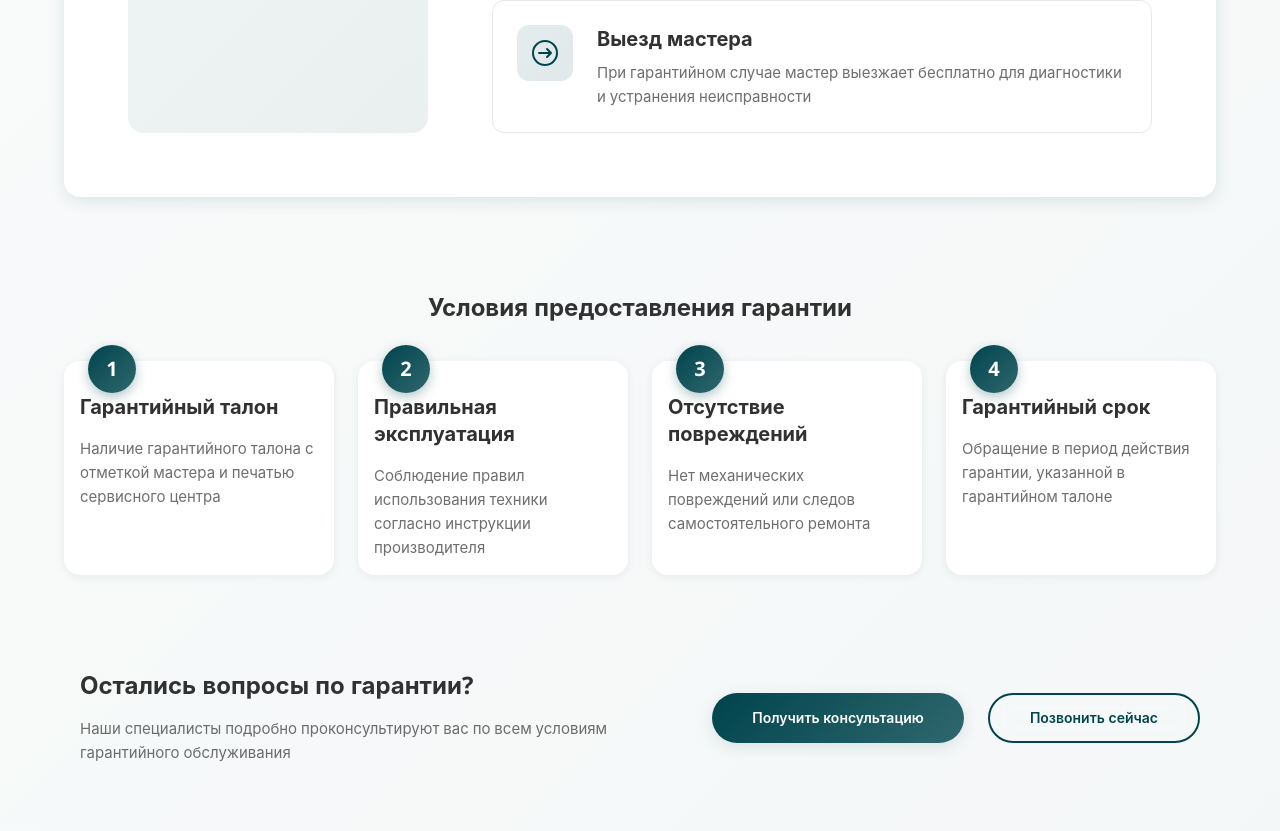
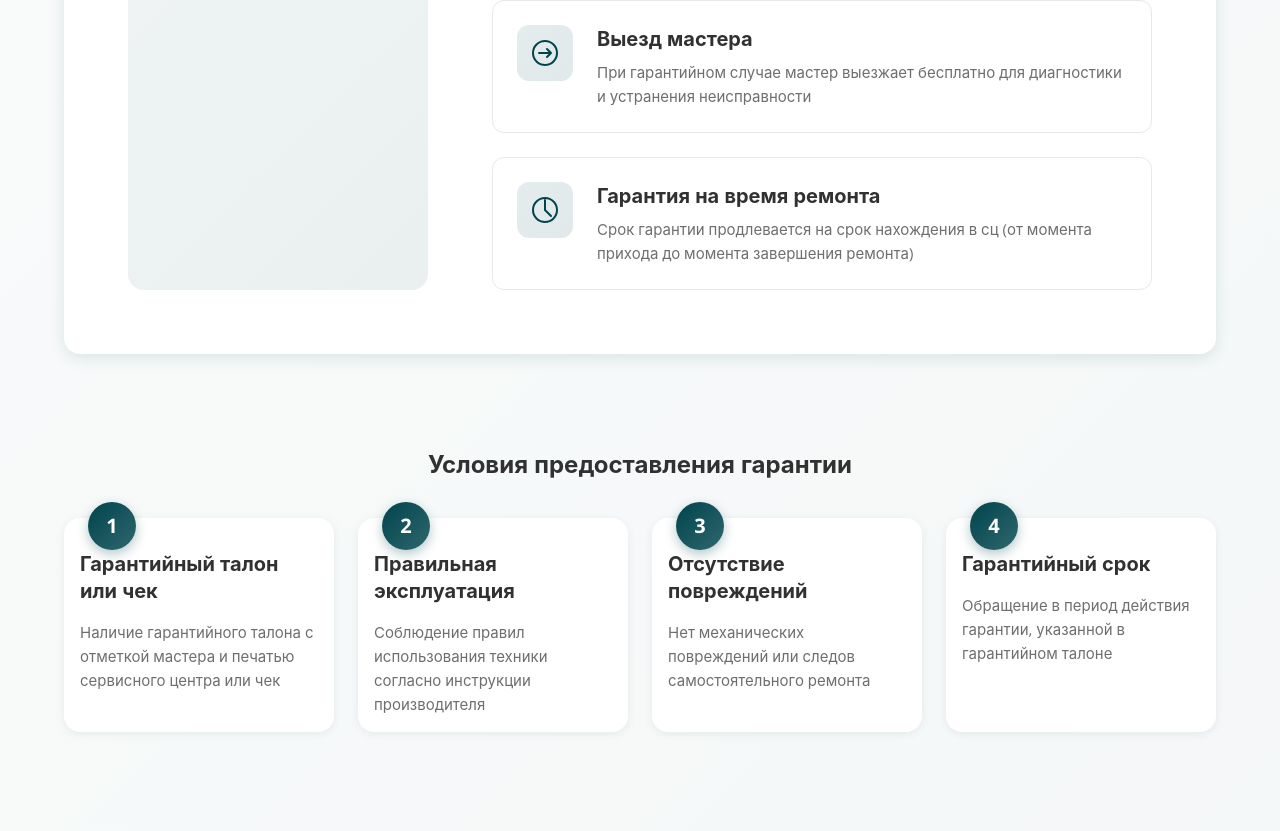
Before and after one commit to ToriHever/OPTIMA, an Angular app in the folder optima-service-angular/: page / in a window 1280 px wide. Shown: the part 8826-9657 px from the top of the page. Built offline with nearby package versions, Linux system fonts and the light colour scheme.

Commit message:
Правки условий гарантий

```diff
--- a/optima-service-angular/src/app/features/home/components/warranty/warranty.html
+++ b/optima-service-angular/src/app/features/home/components/warranty/warranty.html
@@ -22,7 +22,7 @@
                   stroke="currentColor" stroke-width="3" fill="none"/>
           </svg>
         </div>
-        <h3 class="badge-title">До 2 лет гарантии</h3>
+        <h3 class="badge-title">До 90 дней гарантии</h3>
         <p class="badge-text">На все виды ремонта и запчасти</p>
       </div>
 
@@ -79,6 +79,19 @@
             <p>При гарантийном случае мастер выезжает бесплатно для диагностики и устранения неисправности</p>
           </div>
         </div>
+
+        <div class="warranty-item">
+          <div class="item-icon">
+            <svg width="32" height="32" viewBox="0 0 32 32" fill="none" stroke="currentColor">
+              <path d="M16 6V16L22 22" stroke-width="2" stroke-linecap="round"/>
+              <circle cx="16" cy="16" r="12" stroke-width="2"/>
+            </svg>
+          </div>
+          <div class="item-content">
+            <h4>Гарантия на время ремонта</h4>
+            <p>Срок гарантии продлевается на срок нахождения в сц (от момента прихода до момента завершения ремонта)</p>
+          </div>
+        </div>
       </div>
     </div>
 
@@ -89,8 +102,8 @@
       <div class="conditions-grid">
         <div class="condition-card">
           <div class="condition-number">1</div>
-          <h4>Гарантийный талон</h4>
-          <p>Наличие гарантийного талона с отметкой мастера и печатью сервисного центра</p>
+          <h4>Гарантийный талон или чек</h4>
+          <p>Наличие гарантийного талона с отметкой мастера и печатью сервисного центра или чек</p>
         </div>
 
         <div class="condition-card">
```
